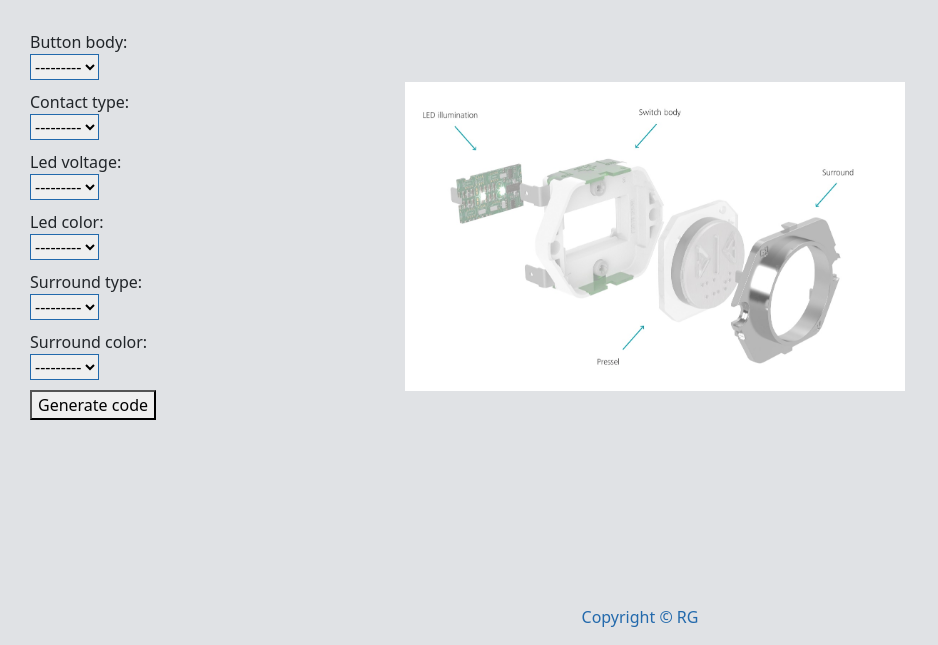
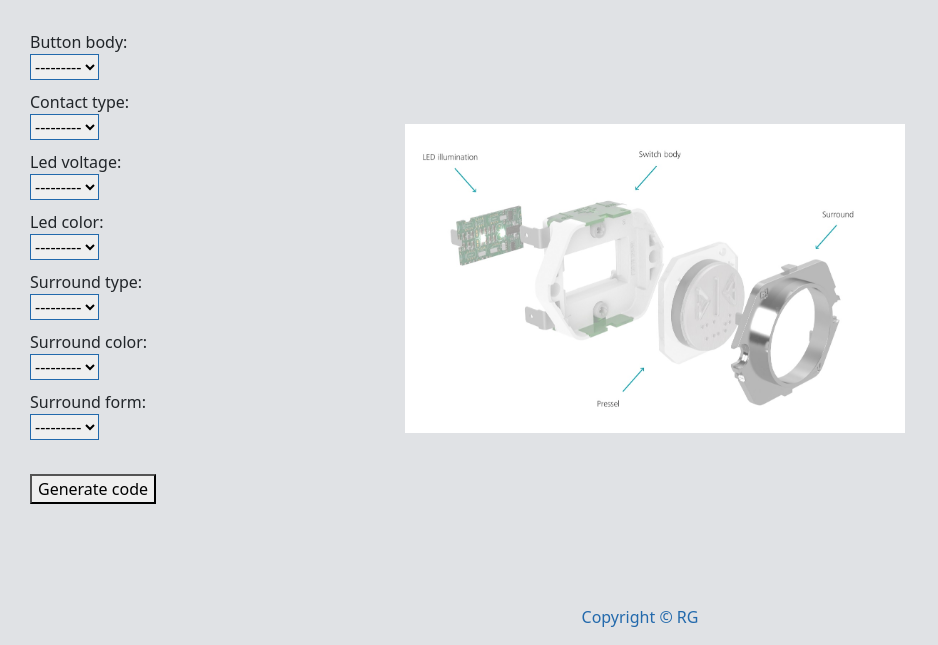
Before and after one commit to RuslanGilmanov/button_conf_django, a Django app: page /standard/ in a window 1280 px wide. Shown: the part 155-800 px from the top of the page, without its empty margins (0-938 px from the left). Run offline with Django 4.2, Linux system fonts and the light colour scheme; data that the repository does not hold is empty; some libraries are stand-ins or nearby versions.

Commit message:
Removed fields related to pressel. Added surround_form field

```diff
--- a/configurator/templates/configurator/standard_button.html
+++ b/configurator/templates/configurator/standard_button.html
@@ -40,17 +40,9 @@
       {{ form.surround_color }}
     </div>
     <div class="form-group">
-      {{ form.pressel_type.label_tag }}
-      {{ form.pressel_type }}
-    </div>
-    <div class="form-group">
-      {{ form.pressel_finish.label_tag }}
-      {{ form.pressel_finish }}
-    </div>
-    <div class="form-group">
-      {{ form.mould_color.label_tag }}
-      {{ form.mould_color }}
-    </div>
+      {{ form.surround_form.label_tag }}
+      {{ form.surround_form }}
+    </div><br>
     <button type="submit">Generate code</button>
   </form><br>
 
```
